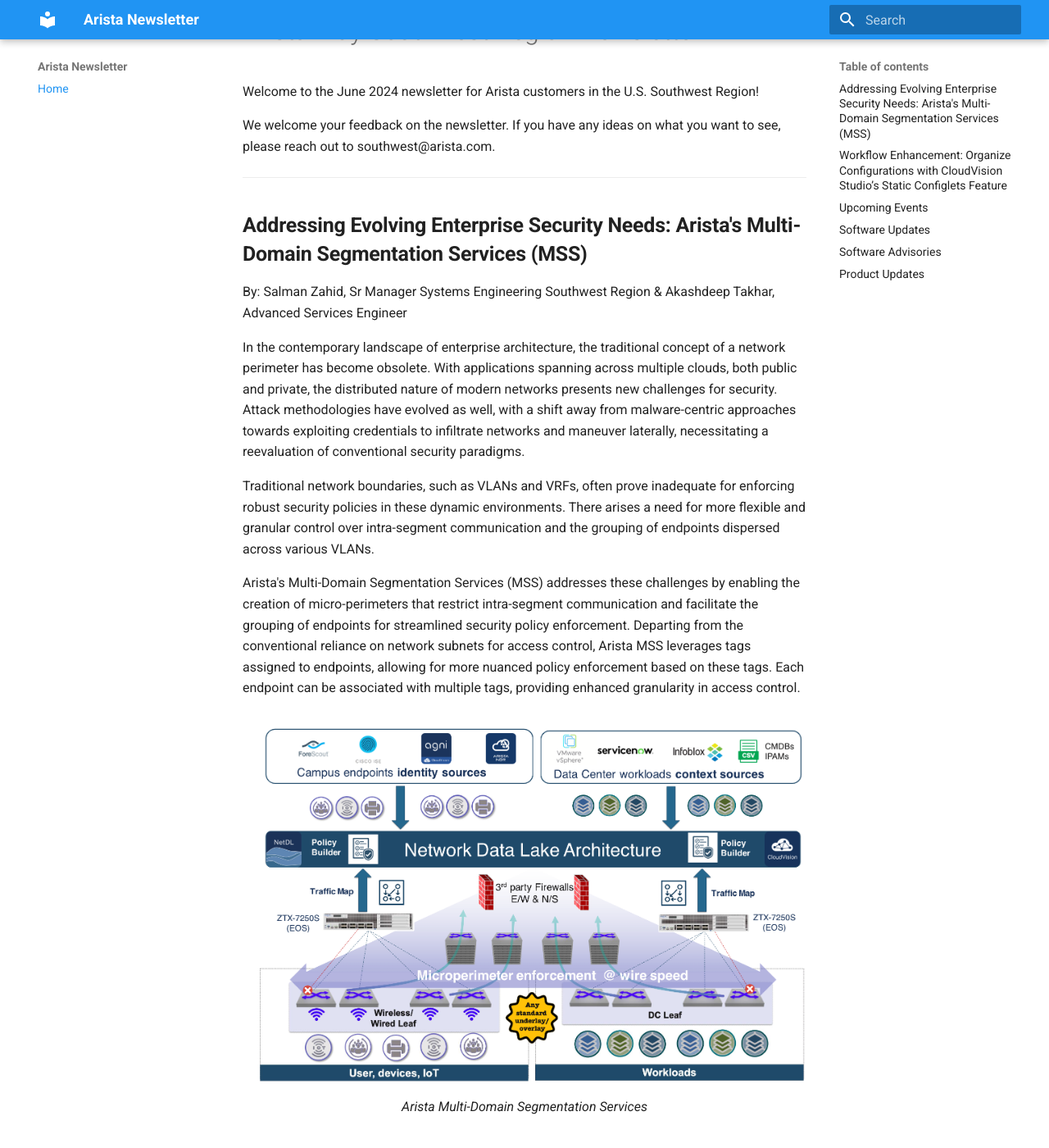
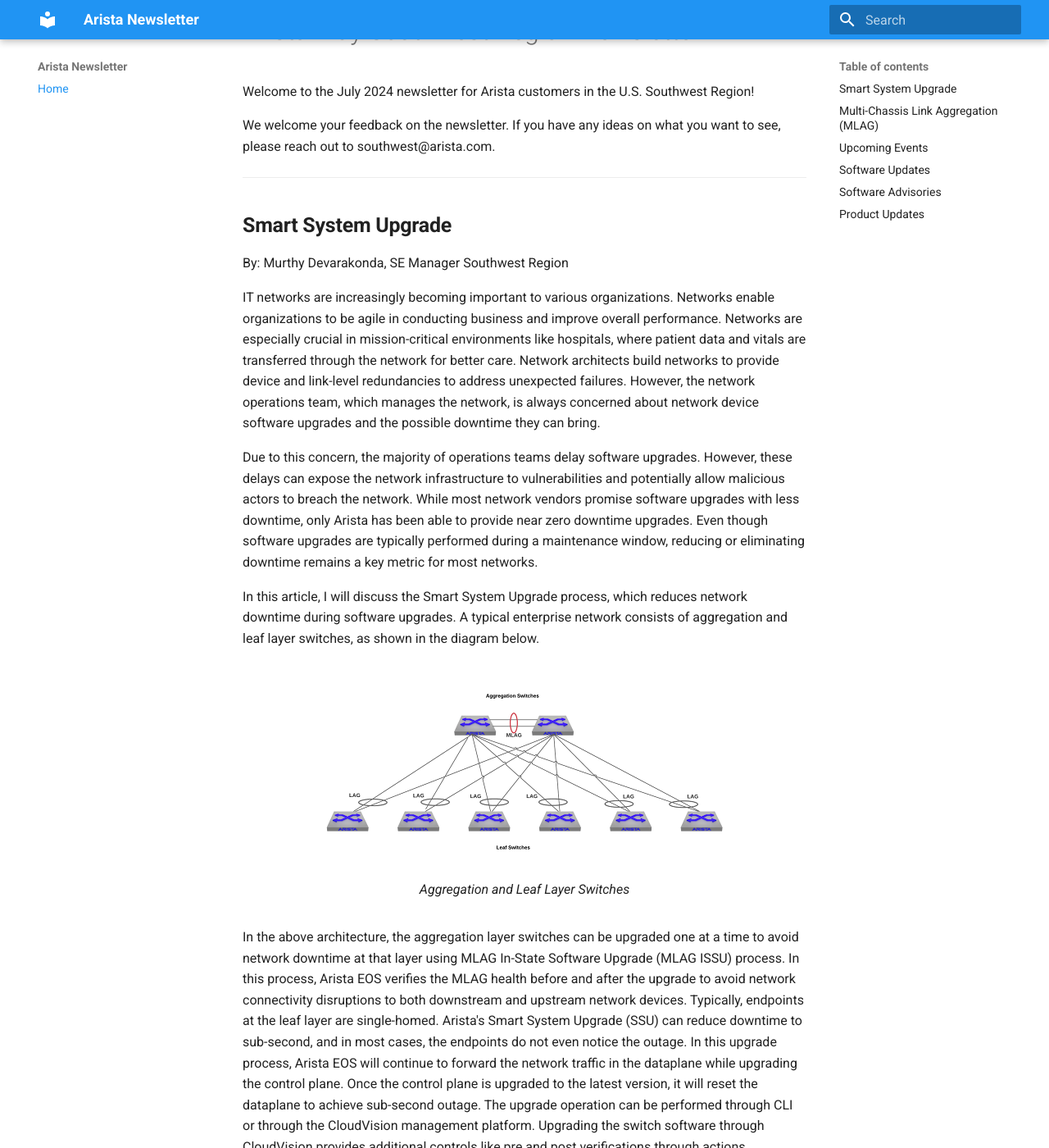
Before and after one commit to AristaSouthwest/Newsletter, an MkDocs documentation site: the page built from docs/index.md, in a window 1280 px wide and 1400 px high, scrolled down 228 px. Shown: the whole window at 82% size. Built offline with MkDocs 1.6.1 and Material for MkDocs 9.7.7, drawn with Linux system fonts in a browser that asks for light colours; some of the changed text lies outside the part shown.

Commit message:
July commit

```diff
--- a/docs/index.md
+++ b/docs/index.md
@@ -3,76 +3,64 @@
 
 # Arista May Southwest Region Newsletter
 
-Welcome to the June 2024 newsletter for Arista customers in the U.S. Southwest Region!
+Welcome to the July 2024 newsletter for Arista customers in the U.S. Southwest Region!
 
 We welcome your feedback on the newsletter. If you have any ideas on what you want to see, please reach out to southwest@arista.com.
 
 ---
 
-## **Addressing Evolving Enterprise Security Needs: Arista's Multi-Domain Segmentation Services (MSS)**
-By: Salman Zahid, Sr Manager Systems Engineering Southwest Region & Akashdeep Takhar, Advanced Services Engineer
+## **Smart System Upgrade**
+By: Murthy Devarakonda, SE Manager Southwest Region
 
-In the contemporary landscape of enterprise architecture, the traditional concept of a network perimeter has become obsolete. With applications spanning across multiple clouds, both public and private, the distributed nature of modern networks presents new challenges for security. Attack methodologies have evolved as well, with a shift away from malware-centric approaches towards exploiting credentials to infiltrate networks and maneuver laterally, necessitating a reevaluation of conventional security paradigms.
+IT networks are increasingly becoming important to various organizations. Networks enable organizations to be agile in conducting business and improve overall performance. Networks are especially crucial in mission-critical environments like hospitals, where patient data and vitals are transferred through the network for better care. Network architects build networks to provide device and link-level redundancies to address unexpected failures. However, the network operations team, which manages the network, is always concerned about network device software upgrades and the possible downtime they can bring.
 
-Traditional network boundaries, such as VLANs and VRFs, often prove inadequate for enforcing robust security policies in these dynamic environments. There arises a need for more flexible and granular control over intra-segment communication and the grouping of endpoints dispersed across various VLANs.
+Due to this concern, the majority of operations teams delay software upgrades. However, these delays can expose the network infrastructure to vulnerabilities and potentially allow malicious actors to breach the network. While most network vendors promise software upgrades with less downtime, only Arista has been able to provide near zero downtime upgrades. Even though software upgrades are typically performed during a maintenance window, reducing or eliminating downtime remains a key metric for most networks.
 
-Arista's Multi-Domain Segmentation Services (MSS) addresses these challenges by enabling the creation of micro-perimeters that restrict intra-segment communication and facilitate the grouping of endpoints for streamlined security policy enforcement. Departing from the conventional reliance on network subnets for access control, Arista MSS leverages tags assigned to endpoints, allowing for more nuanced policy enforcement based on these tags. Each endpoint can be associated with multiple tags, providing enhanced granularity in access control.
+In this article, I will discuss the Smart System Upgrade process, which reduces network downtime during software upgrades. A typical enterprise network consists of aggregation and leaf layer switches, as shown in the diagram below.
 
 <figure markdown>
-![Image Placement](img/Newsletter_June2024_Article1.png)
-    <figcaption>Arista Multi-Domain Segmentation Services </figcaption>
+![Image Placement](img/Newsletter_July2024_pic1.png)
+    <figcaption>Aggregation and Leaf Layer Switches </figcaption>
+</figure>
+
+In the above architecture, the aggregation layer switches can be upgraded one at a time to avoid network downtime at that layer using MLAG In-State Software Upgrade (MLAG ISSU) process. In this process, Arista EOS verifies the MLAG health before and after the upgrade to avoid network connectivity disruptions to both downstream and upstream network devices. Typically, endpoints at the leaf layer are single-homed. Arista's Smart System Upgrade (SSU) can reduce downtime to sub-second, and in most cases, the endpoints do not even notice the outage. In this upgrade process, Arista EOS will continue to forward the network traffic in the dataplane while upgrading the control plane. Once the control plane is upgraded to the latest version, it will reset the dataplane to achieve sub-second outage. The upgrade operation can be performed through CLI or through the CloudVision management platform. Upgrading the switch software through CloudVision provides additional controls like pre and post verifications through actions.
+
+<figure markdown>
+![Image Placement](img/Newsletter_July2024_pic11.png)
+    <figcaption>High Availability Features </figcaption>
 </figure>
 
 
-A brief explanation of Arista MSS is shown above. Let’s take a look at this:
-
-a) By identifying the endpoints of a network, we can keep a record of all the endpoints to where traffic is traveling. By utilizing this data, you can parse through information faster to identify the source cause of potential attacks.
-
-b) Traffic maps help create policies allowing expected traffic to pass along. This gives users the ability to apply additional rules for further enhancement of traffic flow.
-
-c) Applying Microperimeter practices allows or denies specified traffic. The traffic can also be redirected to travel to the firewalls set up in your existing infrastructure.
-
-d) Observing the network traffic by applying the previous steps above gives you the access to gain visibility to your network. Additional changes can be made as applications are added into the infrastructure.
+Links for more information are below:
+[Hitless Upgrade - The Whats, The Whys, and The Hows](https://arista.my.site.com/AristaCommunity/s/article/Hitless-Upgrades-The-Whats-The-Whys-and-The-Hows)
+[Smart System Upgrade User Manuel](https://www.arista.com/en/um-eos/eos-smart-system-upgrade)
 
 
-Arista MSS further allows for us to provide you better tools for a Zero Trust Network equipped with best practices of monitoring endpoints as well as sourcing potential threats. As an effort to simplify our tools,  Arista MSS requires NO custom software or custom protocols to utilize our solution. Interested in learning more? Contact your SE or read the links shown below.
-
-
-
-Links for more information on Arista MSS:
-[Arista MSS Press Release](https://www.arista.com/en/company/news/press-release/19297-pr-20240430)
-[The Era of Microperimeters](https://blogs.arista.com/blog/the-era-of-microperimeters)
-[VIDEO: Arista MSS for Campus and Data Center](https://www.youtube.com/watch?v=yHgPwDmqtj0)
 ---
 
-## **Workflow Enhancement: Organize Configurations with CloudVision Studio’s Static Configlets Feature**
-By: Akashdeep Takhar, Advanced Services Engineer Southwest Region
+## **Multi-Chassis Link Aggregation (MLAG)**
+By: Alex Bojko, Advanced Services Engineer Southwest Region
 
-By now, you may have heard or interacted with the Configlet feature within the Provisioning tab of CloudVision. Applying configurations via Configlets is a great method for the network team to push multiple changes onto various devices, as well as save significant time during maintenance windows. Along with Configlets, another feature called Studios can further assist in tracking changes, in addition to deploying new fabrics within the network environment. Rather than utilizing the feature separately, why not combine the two together?  To enhance the capabilities of tracking configuration changes, we take a look at a feature called Studios Static Configlets!
+MLAG is Arista's open standards based solution for achieving Active-Active forwarding at Layer 2 of the OSI model. In this article, I will explain the benefits and components that make MLAG possible.
 
-Let’s take a look at the differences in workflow between traditional Configlets and Studio Static Configlets. Below is a table of Configlets in a CloudVision instance:
+When designing the optimal network, redundancy, scalability, and high availability are top of mind. We want to eliminate single points of failure, plan for the future, and ensure that mission critical applications and services are always operational. When purchasing devices and cabling for the optimal network, we want to fully leverage the capacity and bandwidth of those devices and cables. For example, if you purchase a high end sports car, you wouldn't want a governor stopping you from achieving maximum speed and performance of your vehicle. In that same regard, we want our network to be able to leverage the available bandwidth and capacity to its maximum potential, all while achieving redundancy, scalability, and high availability.
+
+MLAG (Multi-chassis Link Aggregation) meets the demands of the optimal network while maximizing the bandwidth utilization and compute capacity of the available links and devices within our network. MLAG leverages open standards based LACP and expands on the functionality of standard port-channels.
 
 <figure markdown>
-![Image Placement](img/Article2_June2024_Pic1.png)
+![Image Placement](img/Newsletter_July2024_article2.png)
     <figcaption>Configlet Table</figcaption>
 </figure>
 
-In a typical operation, each device’s configlet is stored in this table. While it is great to know that you can use the search bar to find a specific configlet for the device of interest, the fact is that there should be a more efficient manner to organize configlets per device. Below is a picture of CloudVision Studio’s Static Configlet:
 
-<figure markdown>
-![Image Placement](img/Article2_June2024_Pic2.png)
-    <figcaption>Studios Static Configlet</figcaption>
-</figure>
+MLAG consists of two physical peer switches that logically appear as a single device by advertising the same shared mac-address to downstream devices while syncing mac-address tables between the two peers. MLAG is an enhancement to a standard LAG because it splits a LAG group across different nodes, allowing downstream devices to be dual-homed to the MLAG Domain. MLAG eliminates any STP blocked ports while facilitating active-active forwarding at L2. This allows for full bandwidth utilization of our physical links as well as full compute capacity since both peer devices are in an active forwarding mode, advertising the same shared mac-address. Also, when it comes time to upgrade the devices, MLAG In-State Software Upgrade (MLAG ISSU) allows us to upgrade one peer device at a time, eliminating any downtime windows while continuing to forward traffic as expected.
 
-Rather than storing every single configlet from every device, we can place devices in a hierarchy manner, and store configlets within those devices! As shown above, Spine 1 has multiple tabs on the right, within each tab is a configlet that stores configurations pertaining to the device. This feature has simplified the Configlet’s table by allowing you to organize the configlets per device.
+By implementing MLAG, we receive link and device level redundancy, scalability with the capacity to support a large amount of downstream hosts, and high availability for our mission critical applications and services.
 
-Another tool integrated in Studio's Static Configlet is the hierarchy model. Take a look at the devices on the left panel. Every device has the option of inheriting the child device’s configurations. Example: Spine 1 and Spine 2 are the “children” of Tenant. You can enable the hierarchy schema for Tenant to inherit both Spine 1 and Spine 2 configurations. This allows for the tenant instance to collect configurations without the hassle of you specifically having to create a separate configlet by itself.
-
-Optimizing the workflow of device operations by using Studio Static Configlets will lead to enhanced operations for your Arista devices. Studio’s delivers various other features as well to manage multiple devices in a simplified manner. Although Studio’s does take additional learning to maximize its capabilities, the knowledge is fairly easy to grasp! Please reach out to your SE or ASE for more additional information or training.
 
 Links for additional information:
-[CloudVision Video Series](https://www.arista.com/en/support/product-documentation/cloudvision-video-guide)
-[CloudVision Studios Whitepaper](https://www.arista.com/assets/data/pdf/Whitepapers/Network-Automation-CloudVision-Studios-WP.pdf)
+[MLAG Configuration Guide](https://arista.my.site.com/AristaCommunity/s/article/mlag-basic-configuration)
+[MLAG Explanation](https://www.arista.com/en/products/multi-chassis-link-aggregation-mlag)
 
 
 ---
@@ -128,12 +116,12 @@
 
 | Name          | Advisory Link           | Date of Advisory Notice  |
 | :-----------: |:-------------:| :-----:|
+| __EOS with OpenConfig__   | [Security Advisory 0099](https://www.arista.com/en/support/advisories-notices/security-advisory/19862-security-advisory-0099) | July 2nd, 2024
+| __Wireless Access Points__   | [Security Advisory 0098](https://www.arista.com/en/support/advisories-notices/security-advisory/19844-security-advisory-0098) | June 25th, 2024
 |  __SSID Confusion__   | [Security Advisory 0097](https://www.arista.com/en/support/advisories-notices/security-advisory/19476-security-advisory-0097)  | May 24th, 2024   |
 | __802.1x Authentication on Ports__    | [Security Advisory 0096](https://www.arista.com/en/support/advisories-notices/security-advisory/19462-security-advisory-0096) |   May 21st, 2024             |
 | __XZ Tarballs__              |  [Security Advisory 0095](https://www.arista.com/en/support/advisories-notices/security-advisory/19222-security-advisory-0095)             | April 3rd, 2024       |
 | __HTTP/2 Continuation Frames__    | [Security Advisory 0094](https://www.arista.com/en/support/advisories-notices/security-advisory/19221-security-advisory-0094)               | April 5th, 2024             |
-| __L3LS CloudVision Studio__   | [Field Notice 0080](https://www.arista.com/en/support/advisories-notices/field-notice/19211-field-notice-0080) | March 19th, 2024
-| __SQL Injection__    | [Security Advisory 0093](https://www.arista.com/en/support/advisories-notices/security-advisory/19038-security-advisory-0093) | February 28th, 2024 |
 
 For a list of the most current advisories and notices, click [Here](https://www.arista.com/en/support/advisories-notices)
 
```
Also changed, not shown: other parts of docs/index.md (+1 -1 lines), docs/img/Newsletter_July2024_article2.png (added), docs/img/Newsletter_July2024_pic1.png (added), docs/img/Newsletter_July2024_pic11.png (added), docs/img/Newsletter_July2024_pic2.png (added), site/img/Articel_2_Pic_2_May.png (deleted), site/img/Article2_June2024_Pic1.png (added), site/img/Article2_June2024_Pic2.png (added), site/img/Article_2_May_Newsletter.png (deleted), site/img/Newsletter_June2024_Article1.png (added), site/index.html, site/search/search_index.json, site/sitemap.xml, 1 other file.
